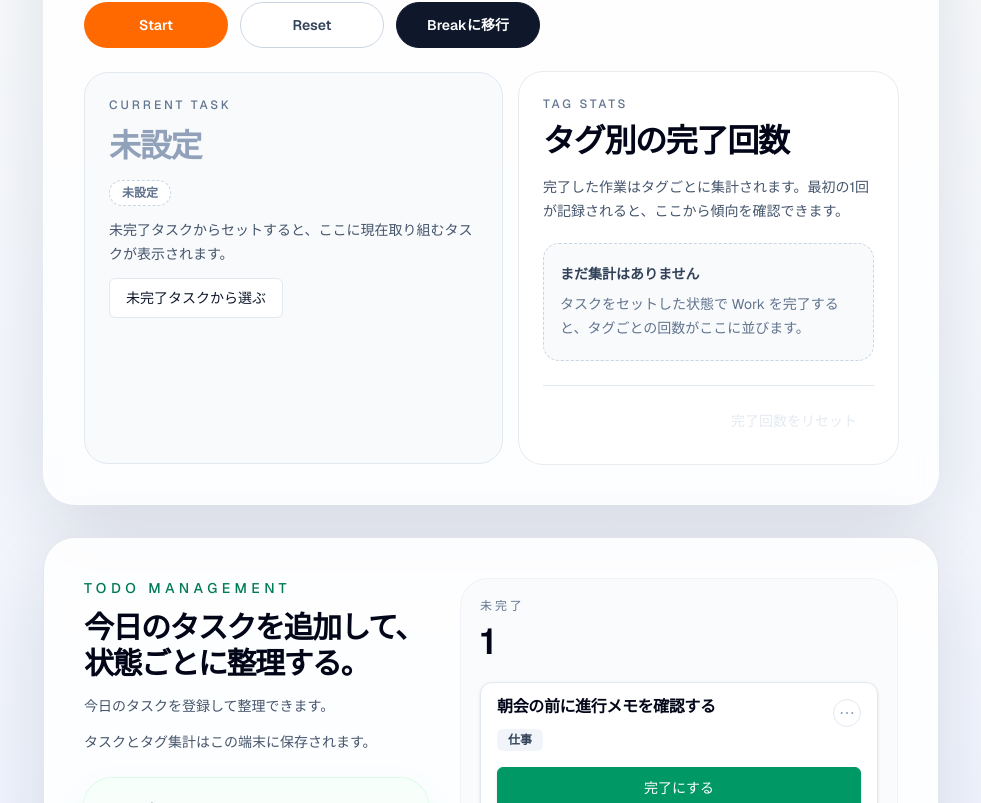
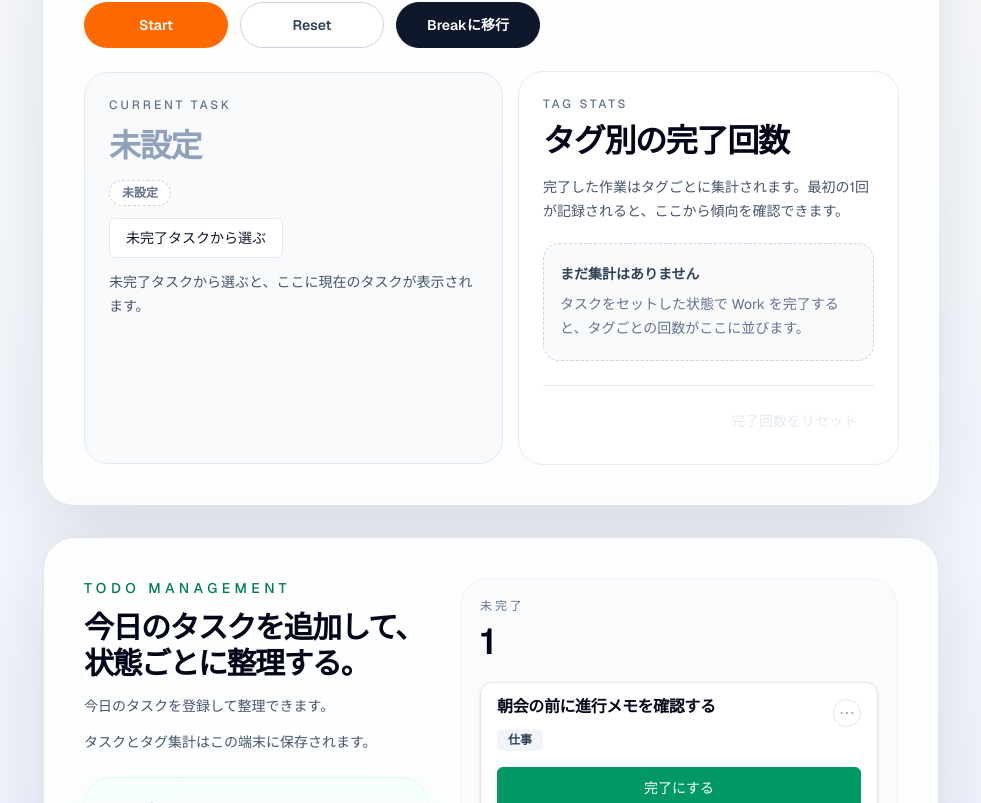
Before and after one commit to arakink/pomo-list, a Next.js app: page / in a window 1280 px wide. Shown: the part 737-1540 px from the top of the page, without its empty margins (149-1130 px from the left). Built offline with nearby package versions, Linux system fonts and the light colour scheme.

Commit message:
refactor: タイマーパネルのUIを改善し、未完了タスク選択ボタンを追加

```diff
--- a/components/timer-panel.tsx
+++ b/components/timer-panel.tsx
@@ -386,14 +386,11 @@ export function TimerPanel({
                 </span>
               )
             ) : (
+              <div className="space-y-3">
                 <span className="inline-flex w-fit rounded-full border border-dashed border-slate-300 bg-white px-3 py-1 text-xs font-semibold text-slate-500">
                   未設定
                 </span>
-            )}
-            <p className="text-sm leading-6 text-slate-600">
-              {getCurrentTaskDescription(currentTask)}
-            </p>
-            {!hasCurrentTask ? (
+                <div>
                   <Button
                     onClick={onBrowseIncompleteTodos}
                     variant="secondary"
@@ -401,7 +398,14 @@ export function TimerPanel({
                   >
                     未完了タスクから選ぶ
                   </Button>
-            ) : null}
+                </div>
+              </div>
+            )}
+            <p className="text-sm leading-6 text-slate-600">
+              {hasCurrentTask
+                ? getCurrentTaskDescription(currentTask)
+                : "未完了タスクから選ぶと、ここに現在のタスクが表示されます。"}
+            </p>
             {hasCurrentTask ? (
               <div className="space-y-3 pt-1">
                 <button
```
Lines whose indentation alone changed are shown as unchanged.
